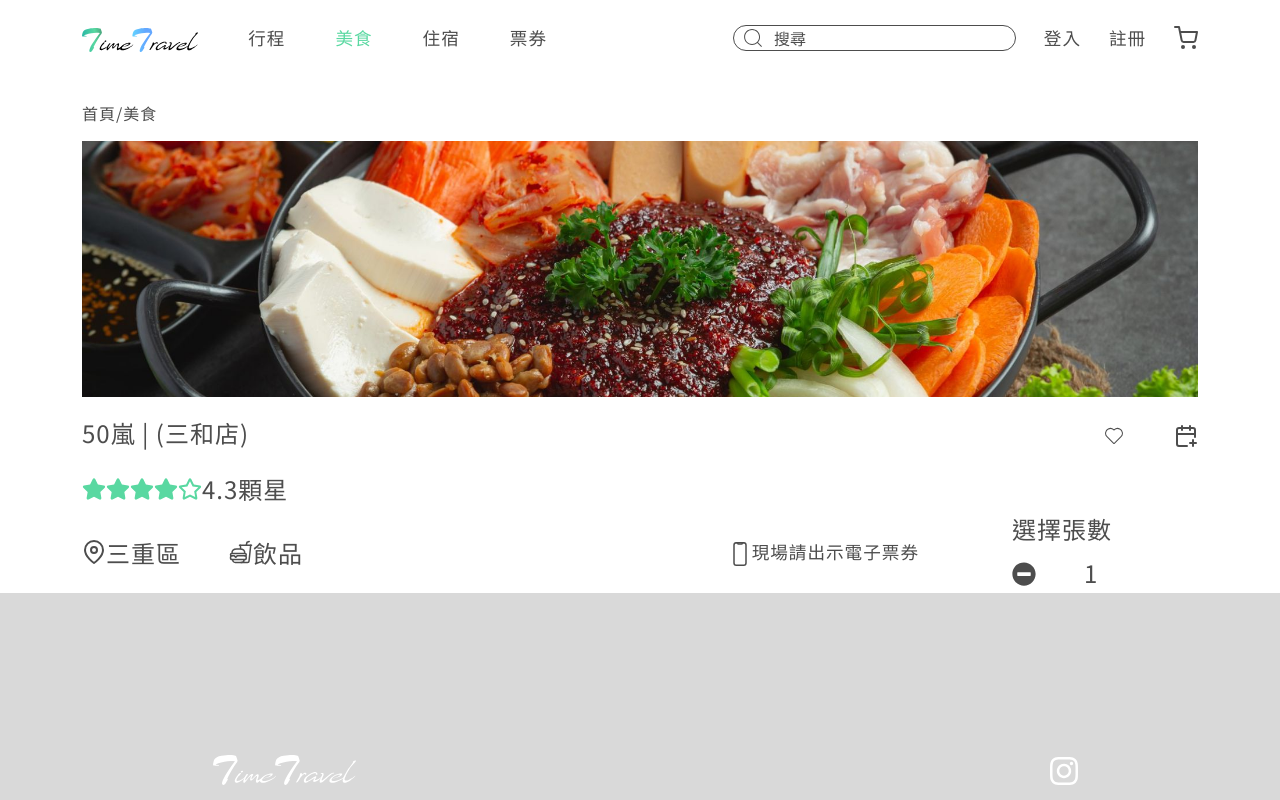
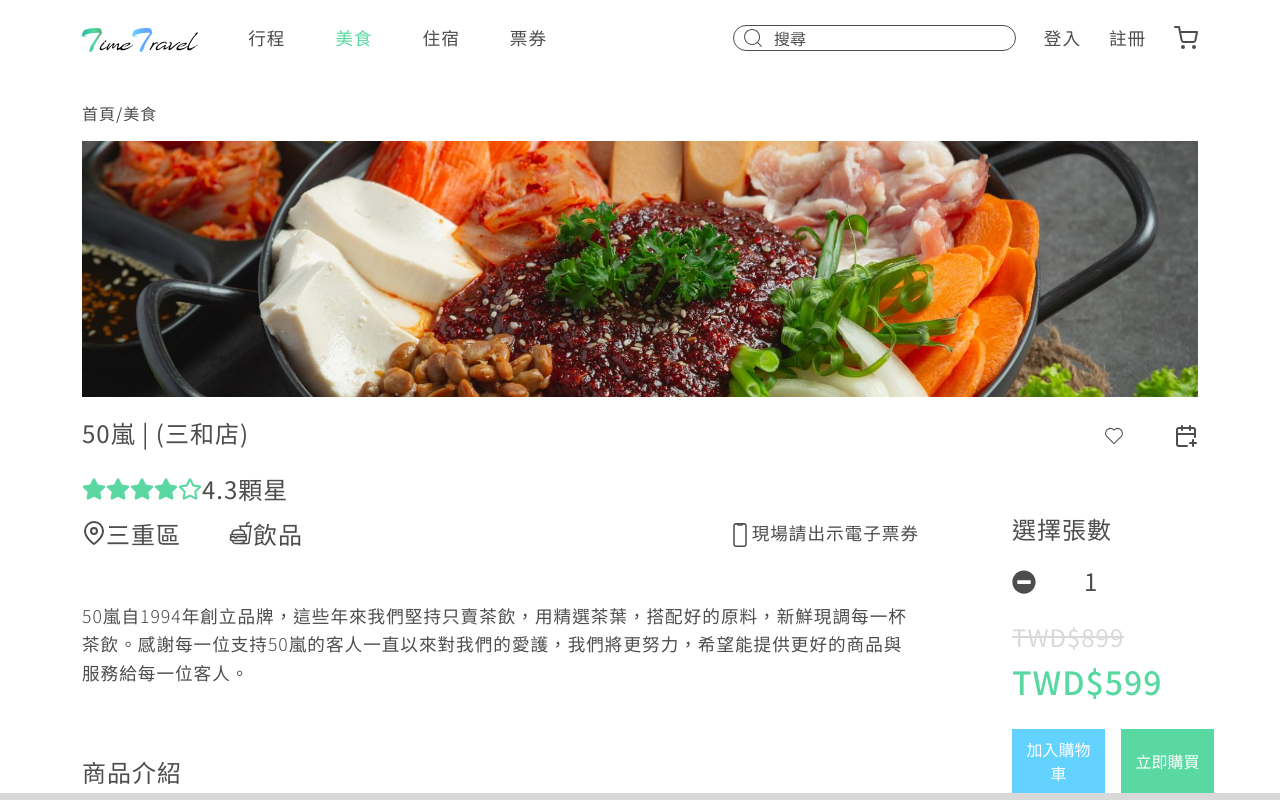
Before and after one commit to Liufat/timetravel-rebuild, a React (Create React App) app: page /foods/detail/1 in a window 1280 px wide. Shown: the top 800 px of the page. Built offline with nearby package versions, Linux system fonts and the light colour scheme; some icons are missing.

Commit message:
[新增]切版

```diff
--- a/src/pages/products/Foods/FoodDetail.js
+++ b/src/pages/products/Foods/FoodDetail.js
@@ -11,6 +11,7 @@ import { IoFastFoodOutline } from "react-icons/io5";
 import { IoPhonePortraitOutline } from "react-icons/io5";
 import { FaMinusCircle } from "react-icons/fa";
 import { FaCirclePlus } from "react-icons/fa6";
+import Button from "../../../ui/Button";
 
 const StyledProductBanner = styled.div`
   width: 100%;
@@ -49,7 +50,8 @@ function FoodDetail() {
         </h2>
       </section>
       <section className="d-flex justify-content-between align-items-center">
-        <div className="d-flex col-xl-9 justify-content-between">
+        <div className="d-flex flex-column col-xl-9 gap-5">
+          <div className="d-flex justify-content-between">
             <div className="d-flex gap-5">
               <div className="d-flex">
                 <h2>
@@ -71,7 +73,18 @@ function FoodDetail() {
               <span className="pt-1">現場請出示電子票券</span>
             </div>
           </div>
-        <div className="col-xl-2">
+          <p>
+            50嵐自1994年創立品牌，這些年來我們堅持只賣茶飲，用精選茶葉，搭配好的原料，新鮮現調每一杯茶飲。感謝每一位支持50嵐的客人一直以來對我們的愛護，我們將更努力，希望能提供更好的商品與服務給每一位客人。
+          </p>
+
+          <div>
+            <h2>商品介紹</h2>
+
+          </div>
+        </div>
+
+        <div className="col-xl-2 d-flex flex-column gap-3">
+          <div className="d-flex flex-column gap-2">
             <h2>選擇張數</h2>
             <div className="d-flex align-items-center gap-5">
               <h2>
@@ -83,12 +96,20 @@ function FoodDetail() {
               </h2>
             </div>
           </div>
+          <div>
+            <h2 className="text-color-grey">
+              <del>TWD$899</del>
+            </h2>
+            <h1 className="text-color-primary">TWD$599</h1>
+          </div>
+          <div className="d-flex gap-3">
+            <Button className="col-xl-6 btn-secondary py-2 px-2 ">
+              加入購物車
+            </Button>
+            <Button className="col-xl-6 btn-primary py-2 px-2">立即購買</Button>
+          </div>
+        </div>
       </section>
-      <section></section>
-      <section></section>
-      <section></section>
-      <section></section>
-      <section></section>
     </main>
   );
 }
```
Lines whose indentation alone changed are shown as unchanged.
